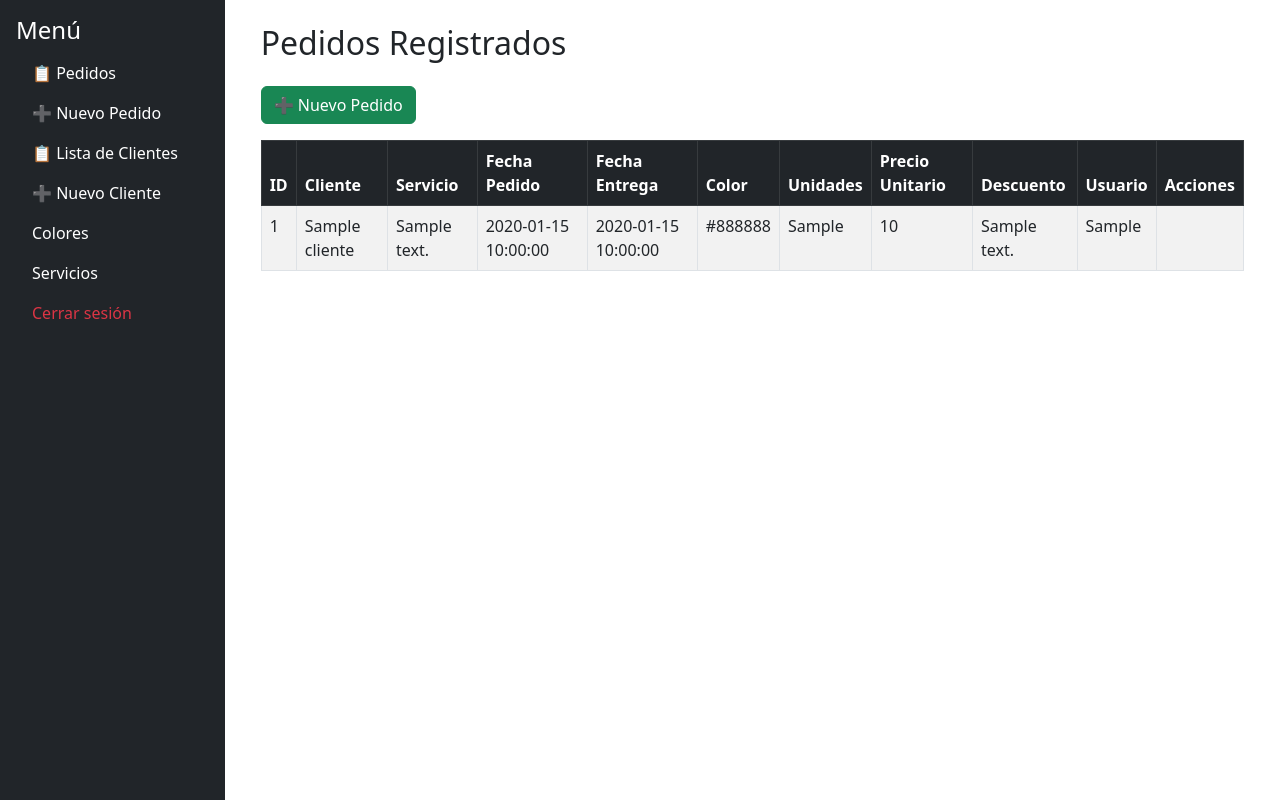
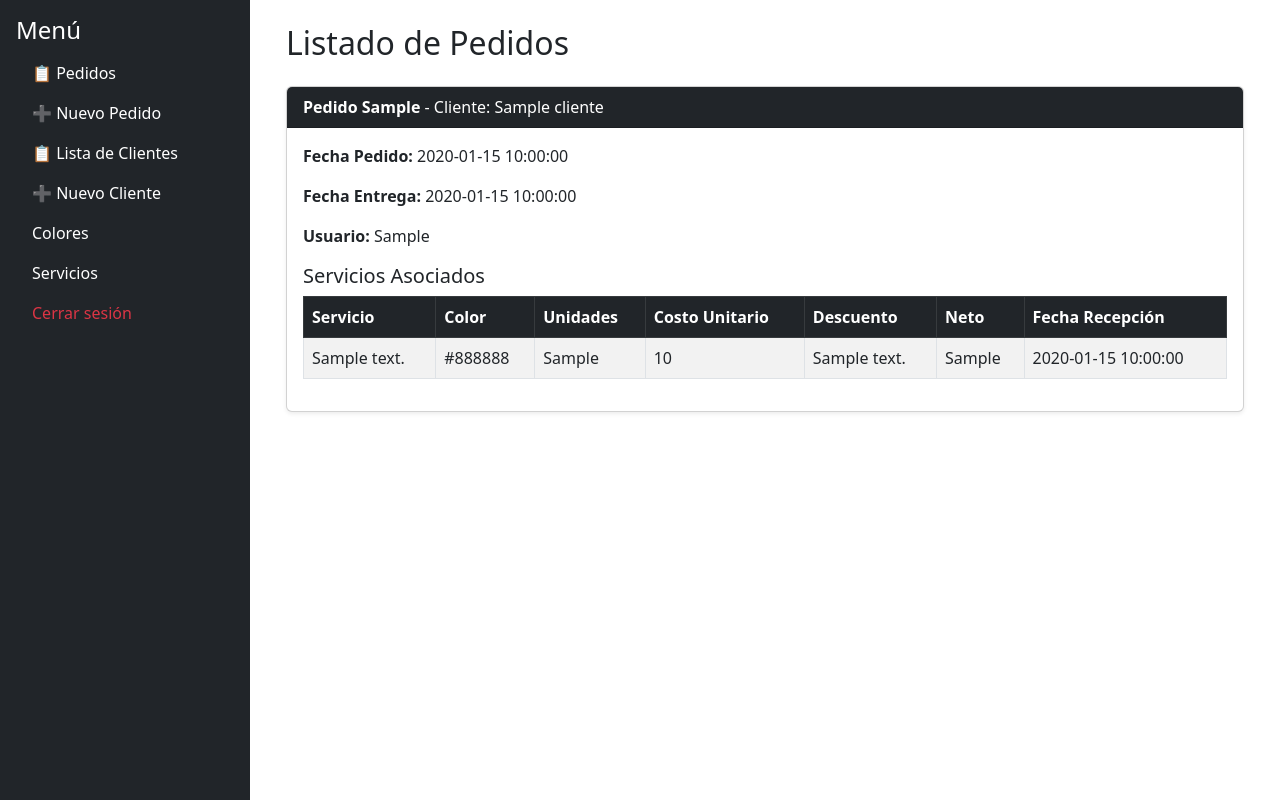
Before and after one commit to julioapb/automatizacion, a Flask app: page /formulario in a window 1280 px wide. Run offline with Flask 3, Linux system fonts and the light colour scheme; the visitor is signed in with stand-in values (Sample User, id 1); tables that the repository leaves empty or names only in its code hold one stand-in row (values such as "Sample post").

Commit message:
Modificaciones generales, multiple servicio, número de registro por servicio

```diff
--- a/app.py
+++ b/app.py
@@ -48,29 +48,7 @@ def panel():
         return redirect(url_for("login"))
     return render_template("panel.html", usuario=session["usuario"])
 
-# ========== LISTAR PEDIDOS ==========
-@app.route("/formulario")
-def formulario():
-    if not session.get("loggedin"):
-        return redirect(url_for("login"))
 
-    conn = get_db_connection()
-    cursor = conn.cursor(dictionary=True)
-    cursor.execute("""
-        SELECT p.id_pedido, c.nombre AS cliente, s.descripcion AS servicio,
-               p.fecha_pedido, p.fecha_entrega, col.nombre_color AS color,
-               p.unidades, p.precio_unitario, p.descuentos, p.usuario
-        FROM pedidos p
-        JOIN cliente c ON p.id_cliente = c.id_cliente
-        JOIN servicio s ON p.id_servicio = s.id_servicio
-        LEFT JOIN color col ON p.id_color = col.id_color
-        ORDER BY p.fecha_pedido DESC
-    """)
-    pedidos = cursor.fetchall()
-    cursor.close()
-    conn.close()
-
-    return render_template("formulario.html", pedidos=pedidos)
 
 # ========= CREAR CLIENTE ========
 @app.route("/cliente", methods=["GET", "POST"])
@@ -176,6 +154,7 @@ def nuevo_pedido():
     conn = get_db_connection()
     cursor = conn.cursor(dictionary=True)
 
+    # Listar clientes, colores y servicios
     cursor.execute("SELECT id_cliente, nombre FROM cliente")
     clientes = cursor.fetchall()
 
@@ -186,25 +165,46 @@ def nuevo_pedido():
     servicios = cursor.fetchall()
 
     if request.method == "POST":
+        numero_pedido = request.form.get("numero_pedido")
         id_cliente = request.form.get("id_cliente")
-        id_servicio = request.form.get("id_servicio")
         fecha_pedido = request.form.get("fecha_pedido")
         fecha_entrega = request.form.get("fecha_entrega")
-        id_color = request.form.get("id_color")
-        unidades = request.form.get("unidades")
-        precio_unitario = request.form.get("precio_unitario")
-        descuentos = request.form.get("descuentos")
         usuario = session["usuario"]
 
+        # Insertar pedido general
         cursor.close()
         cursor = conn.cursor()
         cursor.execute("""
-            INSERT INTO pedidos (id_cliente, id_servicio, fecha_pedido, fecha_entrega,
-                                 id_color, unidades, precio_unitario, descuentos, usuario)
-            VALUES (%s, %s, %s, %s, %s, %s, %s, %s, %s)
-        """, (id_cliente, id_servicio, fecha_pedido, fecha_entrega,
-              id_color, unidades, precio_unitario, descuentos, usuario))
+            INSERT INTO pedidos (numero_pedido, id_cliente, fecha_pedido, fecha_entrega, usuario)
+            VALUES (%s, %s, %s, %s, %s)
+        """, (numero_pedido, id_cliente, fecha_pedido, fecha_entrega, usuario))
         conn.commit()
+        id_pedido = cursor.lastrowid
+
+        # Insertar servicios asociados
+        servicios_ids = request.form.getlist("id_servicio[]")
+        colores_ids = request.form.getlist("id_color[]")
+        cantidades = request.form.getlist("cantidad[]")
+        precios = request.form.getlist("precio_unitario[]")
+        descuentos = request.form.getlist("descuento[]")
+        fechas_recepcion = request.form.getlist("fecha_recepcion[]")
+
+        for i in range(len(servicios_ids)):
+            cursor.execute("""
+                INSERT INTO pedido_servicio
+                (id_pedido, id_servicio, id_color, cantidad, precio_unitario, descuento, fecha_recepcion)
+                VALUES (%s, %s, %s, %s, %s, %s, %s)
+            """, (
+                id_pedido,
+                servicios_ids[i],
+                colores_ids[i],
+                cantidades[i],
+                precios[i],
+                descuentos[i] if descuentos[i] else 0,
+                fechas_recepcion[i]
+            ))
+        conn.commit()
+
         cursor.close()
         conn.close()
 
@@ -214,6 +214,62 @@ def nuevo_pedido():
     cursor.close()
     conn.close()
     return render_template("pedido_form.html", clientes=clientes, colores=colores, servicios=servicios)
+
+
+
+# ========== LISTAR PEDIDOS ==========
+@app.route("/formulario")
+def formulario():
+    if not session.get("loggedin"):
+        return redirect(url_for("login"))
+
+    conn = get_db_connection()
+    cursor = conn.cursor(dictionary=True)
+
+    cursor.execute("""
+        SELECT p.id_pedido, p.numero_pedido, c.nombre AS cliente,
+               p.fecha_pedido, p.fecha_entrega, p.usuario,
+               s.descripcion AS servicio, col.nombre_color AS color,
+               ps.cantidad, ps.precio_unitario, ps.descuento, ps.neto, ps.fecha_recepcion
+        FROM pedidos p
+        JOIN cliente c ON p.id_cliente = c.id_cliente
+        LEFT JOIN pedido_servicio ps ON p.id_pedido = ps.id_pedido
+        LEFT JOIN servicio s ON ps.id_servicio = s.id_servicio
+        LEFT JOIN color col ON ps.id_color = col.id_color
+        ORDER BY p.fecha_pedido DESC, p.id_pedido DESC
+    """)
+    rows = cursor.fetchall()
+    cursor.close()
+    conn.close()
+
+    # Agrupar por pedido
+    pedidos = {}
+    for row in rows:
+        id_pedido = row["id_pedido"]
+        if id_pedido not in pedidos:
+            pedidos[id_pedido] = {
+                "id_pedido": id_pedido,
+                "numero_pedido": row["numero_pedido"],
+                "cliente": row["cliente"],
+                "fecha_pedido": row["fecha_pedido"],
+                "fecha_entrega": row["fecha_entrega"],
+                "usuario": row["usuario"],
+                "servicios": []
+            }
+        if row["servicio"]:
+            pedidos[id_pedido]["servicios"].append({
+                "servicio": row["servicio"],
+                "color": row["color"],
+                "cantidad": row["cantidad"],
+                "precio_unitario": row["precio_unitario"],
+                "descuento": row["descuento"],
+                "neto": row["neto"],
+                "fecha_recepcion": row["fecha_recepcion"]
+            })
+
+    return render_template("formulario.html", pedidos=pedidos.values())
+
+
 
 # ========= CREAR COLOR ========
 @app.route("/color/nuevo", methods=["GET", "POST"])
@@ -276,24 +332,31 @@ def nuevo_servicio():
         return redirect(url_for("login"))
 
     if request.method == "POST":
+        referencia = request.form.get("referencia")
         descripcion = request.form.get("descripcion")
         precio = request.form.get("precio")
 
         conn = get_db_connection()
         cursor = conn.cursor()
-        cursor.execute(
-            "INSERT INTO servicio (descripcion, precio) VALUES (%s, %s)",
-            (descripcion, precio)
-        )
-        conn.commit()
+
+        try:
+            cursor.execute("""
+                INSERT INTO servicio (referencia, descripcion, precio)
+                VALUES (%s, %s, %s)
+            """, (referencia, descripcion, precio))
+            conn.commit()
+            flash("Servicio agregado correctamente ✅", "success")
+        except Exception as e:
+            conn.rollback()
+            flash(f"Error: {str(e)}", "danger")
+
         cursor.close()
         conn.close()
-
-        flash("Servicio agregado correctamente ✅", "success")
         return redirect(url_for("servicios"))
 
     return render_template("servicio_form.html")
 
 
+
 if __name__ == "__main__":
     app.run(debug=True)
--- a/templates/base.html
+++ b/templates/base.html
@@ -5,6 +5,7 @@
   <title>{% block title %}Panel{% endblock %}</title>
   <link href="https://cdn.jsdelivr.net/npm/bootstrap@5.3.0/dist/css/bootstrap.min.css" rel="stylesheet">
   <link rel="stylesheet" href="{{ url_for('static', filename='css/styles.css') }}">
+  <link rel="stylesheet" href="https://cdnjs.cloudflare.com/ajax/libs/font-awesome/6.5.2/css/all.min.css">
 </head>
 <body>
 <div class="d-flex">
--- a/templates/formulario.html
+++ b/templates/formulario.html
@@ -1,47 +1,49 @@
 {% extends "base.html" %}
-{% block title %}Gestión de Pedidos{% endblock %}
+{% block title %}Pedidos{% endblock %}
 
 {% block content %}
 <div class="container">
-  <h2 class="mb-4">Pedidos Registrados</h2>
+  <h2 class="mb-4">Listado de Pedidos</h2>
 
-  <a href="{{ url_for('nuevo_pedido') }}" class="btn btn-success mb-3">➕ Nuevo Pedido</a>
+  {% for p in pedidos %}
+  <div class="card mb-4 shadow-sm">
+    <div class="card-header bg-dark text-white">
+      <strong>Pedido {{ p.numero_pedido }}</strong> - Cliente: {{ p.cliente }}
+    </div>
+    <div class="card-body">
+      <p><strong>Fecha Pedido:</strong> {{ p.fecha_pedido }}</p>
+      <p><strong>Fecha Entrega:</strong> {{ p.fecha_entrega }}</p>
+      <p><strong>Usuario:</strong> {{ p.usuario }}</p>
 
+      <h5 class="mt-3">Servicios Asociados</h5>
       <table class="table table-bordered table-striped">
         <thead class="table-dark">
           <tr>
-        <th>ID</th>
-        <th>Cliente</th>
             <th>Servicio</th>
-        <th>Fecha Pedido</th>
-        <th>Fecha Entrega</th>
             <th>Color</th>
             <th>Unidades</th>
-        <th>Precio Unitario</th>
+            <th>Costo Unitario</th>
             <th>Descuento</th>
-        <th>Usuario</th>
-        <th>Acciones</th>
+            <th>Neto</th>
+            <th>Fecha Recepción</th>
           </tr>
         </thead>
         <tbody>
-      {% for p in pedidos %}
+          {% for s in p.servicios %}
           <tr>
-        <td>{{ p.id_pedido }}</td>
-        <td>{{ p.cliente }}</td>
-        <td>{{ p.servicio }}</td>
-        <td>{{ p.fecha_pedido }}</td>
-        <td>{{ p.fecha_entrega }}</td>
-        <td>{{ p.color }}</td>
-        <td>{{ p.unidades }}</td>
-        <td>{{ p.precio_unitario }}</td>
-        <td>{{ p.descuentos }}</td>
-        <td>{{ p.usuario }}</td>
-        <td>
-
-        </td>
+            <td>{{ s.servicio }}</td>
+            <td>{{ s.color }}</td>
+            <td>{{ s.cantidad }}</td>
+            <td>{{ s.precio_unitario }}</td>
+            <td>{{ s.descuento }}</td>
+            <td>{{ s.neto }}</td>
+            <td>{{ s.fecha_recepcion }}</td>
           </tr>
           {% endfor %}
         </tbody>
       </table>
     </div>
+  </div>
+  {% endfor %}
+</div>
 {% endblock %}
```
Also changed, not shown: templates/clientes.html (+17 -14 lines), templates/pedido_form.html (+60 -32 lines), templates/servicio_form.html (+7 -3 lines), templates/servicios.html (+12 -1 lines). Lines whose indentation alone changed are shown as unchanged.
